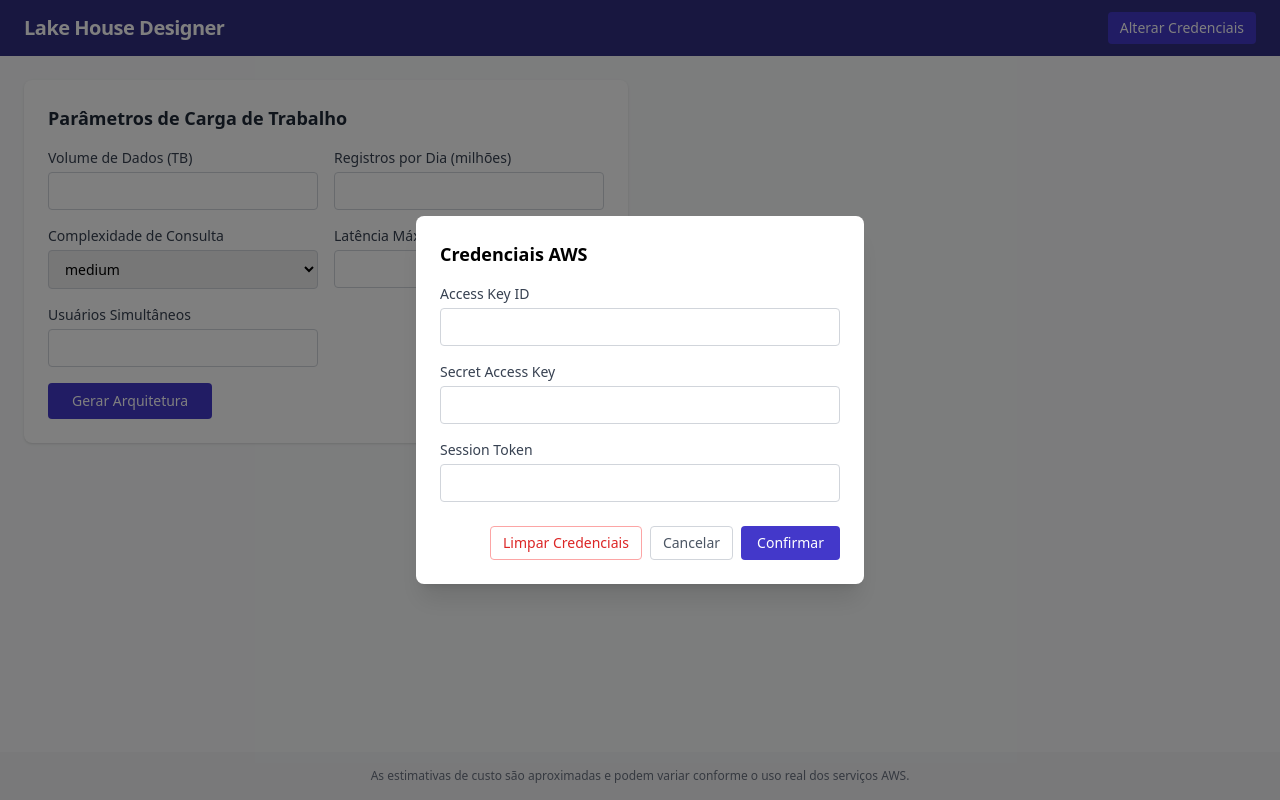
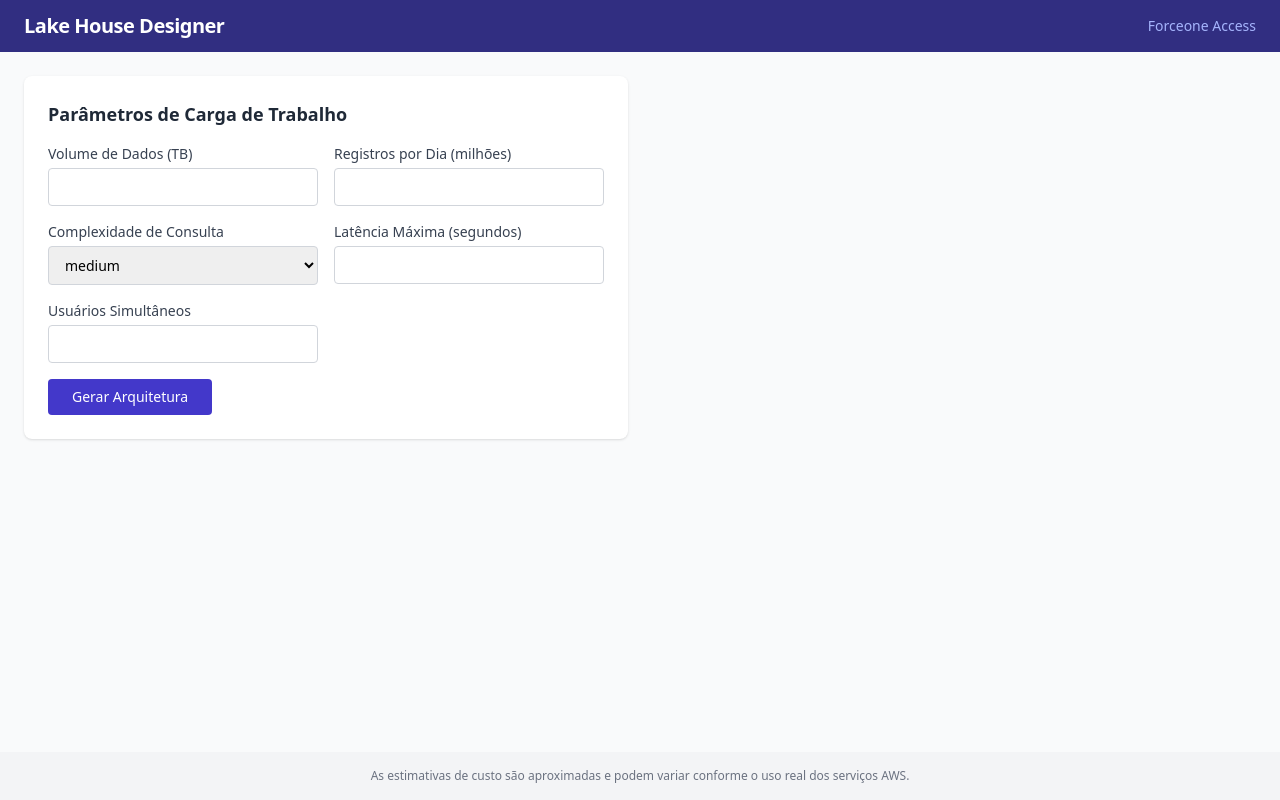
Before and after one commit to alberto-jam/lakehouse-designer, a React (Vite) app in the folder frontend/: page / in a window 1280 px wide. Built offline with nearby package versions, Linux system fonts and the light colour scheme; no server answers.

Commit message:
feat: substituir credenciais manuais por Cognito Identity Pool (Forceone Access)

```diff
--- a/frontend/package.json
+++ b/frontend/package.json
@@ -15,6 +15,7 @@
     "react-dom": "^18.3.1",
     "@aws-sdk/signature-v4": "^3.0.0",
     "@aws-sdk/protocol-http": "^3.0.0",
+    "@aws-sdk/credential-providers": "^3.0.0",
     "@aws-crypto/sha256-js": "^5.0.0",
     "mermaid": "^11.0.0"
   },
--- a/frontend/src/App.tsx
+++ b/frontend/src/App.tsx
@@ -1,87 +1,41 @@
-import { useState, useEffect } from "react";
+import { useState } from "react";
 import Header from "./components/Header";
 import Footer from "./components/Footer";
-import ModalCredenciais from "./components/ModalCredenciais";
 import Formulario from "./components/Formulario";
 import ResultadoArquitetura from "./components/ResultadoArquitetura";
-import {
-  getCredentials,
-  saveCredentials,
-  clearCredentials,
-  hasCredentials,
-} from "./services/credentialsService";
 import { generateArchitecture } from "./services/apiClient";
-import type {
-  ArchitectureInput,
-  ArchitectureOutput,
-  AwsCredentialsInput,
-} from "./services/types";
+import { clearCredentials } from "./services/credentialsService";
+import type { ArchitectureInput, ArchitectureOutput } from "./services/types";
 import "./App.css";
 
 function App() {
-  const [showCredentialsModal, setShowCredentialsModal] = useState(false);
   const [result, setResult] = useState<ArchitectureOutput | null>(null);
   const [loading, setLoading] = useState(false);
   const [error, setError] = useState<string | null>(null);
-  const [credentialsMessage, setCredentialsMessage] = useState<string | undefined>(undefined);
-
-  useEffect(() => {
-    if (!hasCredentials()) {
-      setShowCredentialsModal(true);
-    }
-  }, []);
 
   async function handleSubmit(data: ArchitectureInput): Promise<void> {
-    const creds = getCredentials();
-    if (!creds) {
-      setCredentialsMessage("Informe suas credenciais AWS para continuar.");
-      setShowCredentialsModal(true);
-      return;
-    }
-
     setError(null);
     setLoading(true);
 
     try {
-      const output = await generateArchitecture(data, creds);
+      const output = await generateArchitecture(data);
       setResult(output);
     } catch (err) {
       const message = (err as Error).message;
       setError(message);
       console.error("Erro técnico:", err);
+      // Se erro de autorização, limpar cache de credenciais para forçar renovação
+      if (message.includes("autorização") || message.includes("403")) {
+        clearCredentials();
+      }
     } finally {
       setLoading(false);
     }
   }
 
-  function handleCredentialsSave(creds: AwsCredentialsInput): void {
-    saveCredentials(creds);
-    setShowCredentialsModal(false);
-    setCredentialsMessage(undefined);
-  }
-
-  function handleCredentialsClear(): void {
-    clearCredentials();
-    setCredentialsMessage(undefined);
-  }
-
-  function handleOpenCredentialsModal(): void {
-    setCredentialsMessage(undefined);
-    setShowCredentialsModal(true);
-  }
-
   return (
     <div className="flex flex-col min-h-screen bg-gray-50">
-      <Header onOpenCredentials={handleOpenCredentialsModal} />
-
-      <ModalCredenciais
-        isOpen={showCredentialsModal}
-        onClose={() => setShowCredentialsModal(false)}
-        onSave={handleCredentialsSave}
-        onClear={handleCredentialsClear}
-        initialValues={getCredentials()}
-        message={credentialsMessage}
-      />
+      <Header />
 
       {error && (
         <div className="bg-red-100 border border-red-400 text-red-700 px-4 py-3 mx-4 mt-4 rounded">
--- a/frontend/src/components/Header.tsx
+++ b/frontend/src/components/Header.tsx
@@ -1,19 +1,12 @@
-interface HeaderProps {
-  onOpenCredentials: () => void;
-}
-
-export default function Header({ onOpenCredentials }: HeaderProps) {
+export default function Header() {
   return (
     <header className="bg-indigo-900 text-white px-4 py-3 sm:px-6 flex items-center justify-between">
       <h1 className="text-lg sm:text-xl font-bold tracking-tight">
         Lake House Designer
       </h1>
-      <button
-        onClick={onOpenCredentials}
-        className="bg-indigo-700 hover:bg-indigo-600 text-white text-sm px-3 py-1.5 rounded transition-colors"
-      >
-        Alterar Credenciais
-      </button>
+      <span className="text-indigo-300 text-xs sm:text-sm">
+        Forceone Access
+      </span>
     </header>
   );
 }
--- a/frontend/src/services/apiClient.ts
+++ b/frontend/src/services/apiClient.ts
@@ -1,16 +1,19 @@
 import { SignatureV4 } from "@aws-sdk/signature-v4";
 import { HttpRequest } from "@aws-sdk/protocol-http";
 import { Sha256 } from "@aws-crypto/sha256-js";
-import type { ArchitectureInput, ArchitectureOutput, AwsCredentialsInput } from "./types";
+import { getCredentials } from "./credentialsService";
+import type { ArchitectureInput, ArchitectureOutput } from "./types";
 
 const API_URL = import.meta.env.VITE_API_URL;
-const AWS_REGION = import.meta.env.VITE_AWS_REGION;
+const AWS_REGION = import.meta.env.VITE_AWS_REGION || "us-east-1";
 const TIMEOUT_MS = 30_000;
 
 export async function generateArchitecture(
-  payload: ArchitectureInput,
-  credentials: AwsCredentialsInput
+  payload: ArchitectureInput
 ): Promise<ArchitectureOutput> {
+  // Obtém credenciais automaticamente via Cognito Identity Pool
+  const credentials = await getCredentials();
+
   const signer = new SignatureV4({
     credentials: {
       accessKeyId: credentials.accessKeyId,
@@ -56,7 +59,7 @@ export async function generateArchitecture(
 
     if (response.status === 403) {
       throw new Error(
-        "Erro de autorização. Suas credenciais podem ter expirado ou ser inválidas. Clique em 'Alterar Credenciais' para informar novas credenciais."
+        "Erro de autorização. Suas credenciais podem ter expirado. Recarregue a página."
       );
     }
 
@@ -70,15 +73,11 @@ export async function generateArchitecture(
     clearTimeout(timeoutId);
 
     if (error instanceof DOMException && error.name === "AbortError") {
-      throw new Error(
-        "A requisição excedeu o tempo limite. Tente novamente."
-      );
+      throw new Error("A requisição excedeu o tempo limite. Tente novamente.");
     }
 
     if (error instanceof TypeError) {
-      throw new Error(
-        "Erro de conexão. Verifique sua rede e tente novamente."
-      );
+      throw new Error("Erro de conexão. Verifique sua rede e tente novamente.");
     }
 
     throw error;
--- a/frontend/src/services/credentialsService.ts
+++ b/frontend/src/services/credentialsService.ts
@@ -1,36 +1,53 @@
-import type { AwsCredentialsInput } from "./types";
+import { fromCognitoIdentityPool } from "@aws-sdk/credential-providers";
 
-const CREDENTIALS_KEY = "lakehouse_aws_credentials";
-
-export function getCredentials(): AwsCredentialsInput | null {
-  const raw = localStorage.getItem(CREDENTIALS_KEY);
-  if (raw === null) {
-    return null;
-  }
-  try {
-    return JSON.parse(raw) as AwsCredentialsInput;
-  } catch {
-    return null;
-  }
+export interface ResolvedCredentials {
+  accessKeyId: string;
+  secretAccessKey: string;
+  sessionToken?: string;
+  expiration?: Date;
 }
 
-export function saveCredentials(creds: AwsCredentialsInput): boolean {
-  if (
-    !creds.accessKeyId.trim() ||
-    !creds.secretAccessKey.trim() ||
-    !creds.sessionToken.trim()
-  ) {
-    return false;
+let cachedCredentials: ResolvedCredentials | null = null;
+
+/**
+ * Obtém credenciais temporárias via Cognito Identity Pool.
+ * As credenciais são cacheadas e renovadas automaticamente quando expiram.
+ */
+export async function getCredentials(): Promise<ResolvedCredentials> {
+  // Reutilizar credenciais válidas em cache
+  if (cachedCredentials?.expiration && cachedCredentials.expiration > new Date()) {
+    return cachedCredentials;
   }
-  localStorage.setItem(CREDENTIALS_KEY, JSON.stringify(creds));
-  return true;
+
+  const identityPoolId = import.meta.env.VITE_AWS_IDENTITY_POOL_ID;
+  const region = import.meta.env.VITE_AWS_REGION || "us-east-1";
+
+  if (!identityPoolId) {
+    throw new Error("Identity Pool ID não configurado (VITE_AWS_IDENTITY_POOL_ID)");
+  }
+
+  const provider = fromCognitoIdentityPool({
+    identityPoolId,
+    clientConfig: { region },
+  });
+
+  const creds = await provider();
+  cachedCredentials = {
+    accessKeyId: creds.accessKeyId,
+    secretAccessKey: creds.secretAccessKey,
+    sessionToken: creds.sessionToken,
+    expiration: creds.expiration,
+  };
+
+  return cachedCredentials;
 }
 
-export function clearCredentials(): void {
-  localStorage.removeItem(CREDENTIALS_KEY);
+/** Verifica se as credenciais estão disponíveis (Identity Pool configurado) */
+export function hasCredentials(): boolean {
+  return !!import.meta.env.VITE_AWS_IDENTITY_POOL_ID;
 }
 
-export function hasCredentials(): boolean {
-  const raw = localStorage.getItem(CREDENTIALS_KEY);
-  return raw !== null && raw.length > 0;
+/** Limpa credenciais do cache (força renovação no próximo request) */
+export function clearCredentials(): void {
+  cachedCredentials = null;
 }
--- a/frontend/src/services/types.ts
+++ b/frontend/src/services/types.ts
@@ -16,9 +16,3 @@ export interface ArchitectureOutput {
   message: string;
   cloudformation_template_url?: string;
 }
-
-export interface AwsCredentialsInput {
-  accessKeyId: string;
-  secretAccessKey: string;
-  sessionToken: string;
-}
```
Also changed, not shown: 2 other files (tests, documents, lock files or other folders).
